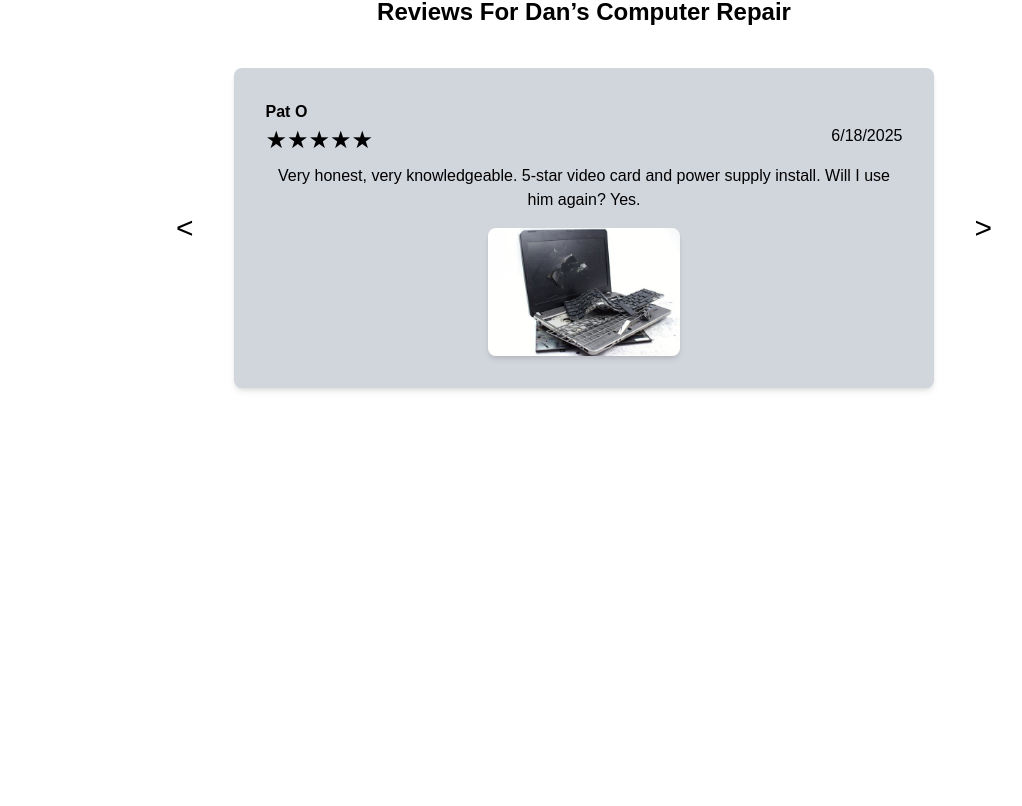
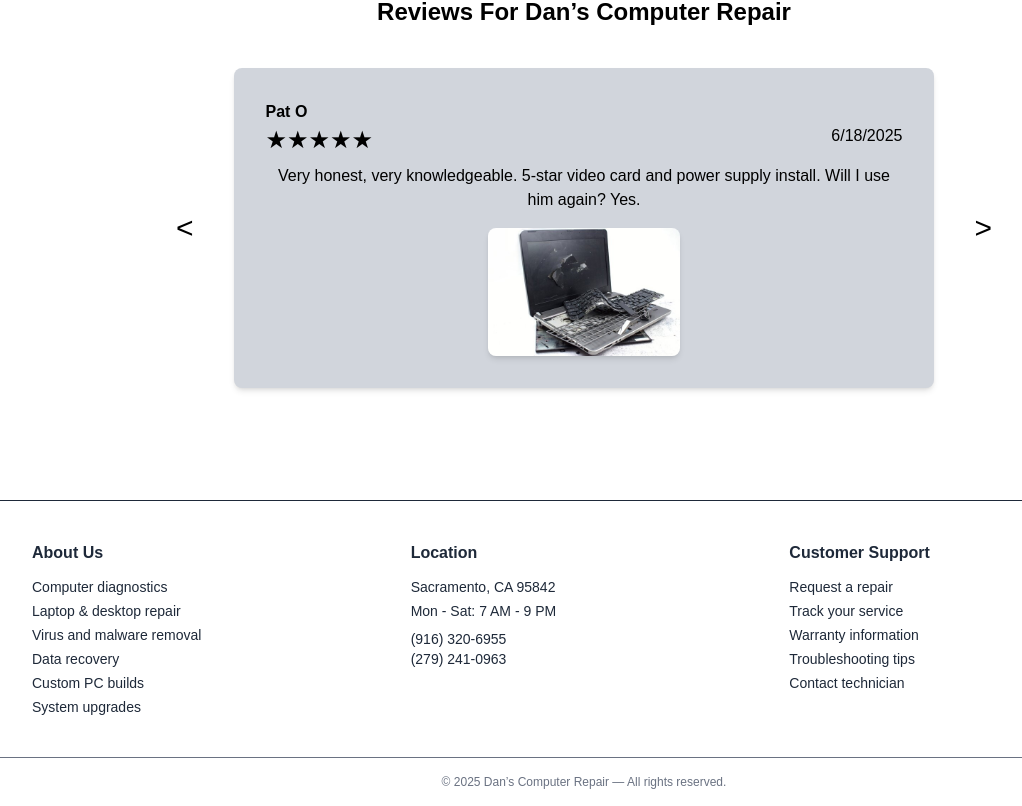
Before and after one commit to BrandonMLeyva/DansComputerRepair, a Next.js app: page / in a window 1280 px wide. Shown: the part 425-1231 px from the top of the page, without its empty margins (56-1078 px from the left). Before the commit the page ends 877 px from the top, so only its background shows below. Built offline with nearby package versions, Linux system fonts and the light colour scheme.

Commit message:
JIRA stories/tasks DC-46, DC-269, DC-270, DC-271, DC-48, DC-277

```diff
--- /dev/null
+++ b/src/app/components/footer.js
@@ -0,0 +1,46 @@
+export function Footer() {
+    return (
+      <footer className="bg-white text-gray-800 border-t mt-12">
+        <div className="max-w-6xl mx-auto px-6 py-10 grid grid-cols-1 sm:grid-cols-2 md:grid-cols-3 gap-8">
+          {/* About Us */}
+          <div>
+            <h3 className="font-semibold mb-3">About Us</h3>
+            <ul className="space-y-1 text-sm">
+              <li>Computer diagnostics</li>
+              <li>Laptop & desktop repair</li>
+              <li>Virus and malware removal</li>
+              <li>Data recovery</li>
+              <li>Custom PC builds</li>
+              <li>System upgrades</li>
+            </ul>
+          </div>
+
+          {/* Location */}
+          <div>
+            <h3 className="font-semibold mb-3">Location</h3>
+            <p className="text-sm">Sacramento, CA 95842</p>
+            <p className="text-sm mt-1">Mon - Sat: 7 AM - 9 PM</p>
+            <p className="text-sm mt-2">(916) 320-6955</p>
+            <p className="text-sm">(279) 241-0963</p>
+          </div>
+
+          {/* Customer Support */}
+          <div>
+            <h3 className="font-semibold mb-3">Customer Support</h3>
+            <ul className="space-y-1 text-sm">
+              <li>Request a repair</li>
+              <li>Track your service</li>
+              <li>Warranty information</li>
+              <li>Troubleshooting tips</li>
+              <li>Contact technician</li>
+            </ul>
+          </div>
+        </div>
+
+        {/* WIP */}
+        <div className="border-t text-center text-xs text-gray-500 py-4">
+          © {new Date().getFullYear()} Dan’s Computer Repair — All rights reserved.
+        </div>
+      </footer>
+    );
+  }
--- a/src/app/layout.js
+++ b/src/app/layout.js
@@ -1,5 +1,6 @@
 import { Geist, Geist_Mono } from "next/font/google";
 import Header from "./components/header.js";
+import { Footer } from "./components/footer.js";
 import "./globals.css";
 
 const geistSans = Geist({
@@ -13,18 +14,24 @@ const geistMono = Geist_Mono({
 });
 
 export const metadata = {
-  title: "Create Next App",
-  description: "Generated by create next app",
+  title: "Dan's Computer Repair",
+  description: "Tech services provided to you by Dan",
 };
 
 export default function RootLayout({ children }) {
   return (
     <html lang="en">
       <body
-        className={`${geistSans.variable} ${geistMono.variable} antialiased`}
+        className={`${geistSans.variable} ${geistMono.variable} antialiased flex flex-col min-h-screen bg-white text-black`}
       >
+        {/* Header displayed on every page */}
         <Header />
-        {children}
+
+        {/* Loading Main page content and to fill space */}
+        <main className="flex-grow">{children}</main>
+
+        {/* To have Footer displayed on every page */}
+        <Footer />
       </body>
     </html>
   );
```
